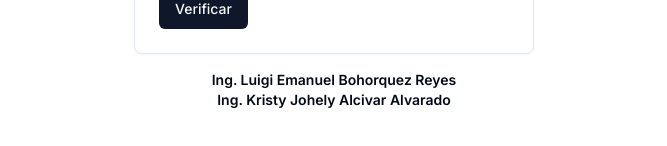
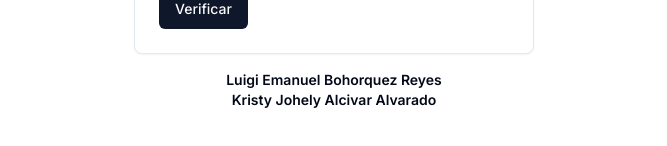
Before and after one commit to Veloz-X/tesis-luig, a Next.js app: page / in a window 1280 px wide. Shown: the part 574-720 px from the top of the page, without its empty margins (306-973 px from the left). Built offline with nearby package versions, Linux system fonts and the light colour scheme; no server answers.

Commit message:
Update page.tsx

```diff
--- a/app/page.tsx
+++ b/app/page.tsx
@@ -58,8 +58,8 @@ export default function Home() {
       <div>
         <TabsLogin />
         <div className="text-center py-4 font-semibold">
-            <div className="text-sm">Ing. Luigi Emanuel Bohorquez Reyes</div>
-            <div className="text-sm">Ing. Kristy Johely Alcivar Alvarado</div>
+            <div className="text-sm">Luigi Emanuel Bohorquez Reyes</div>
+            <div className="text-sm">Kristy Johely Alcivar Alvarado</div>
           </div>
       </div>
 
```
